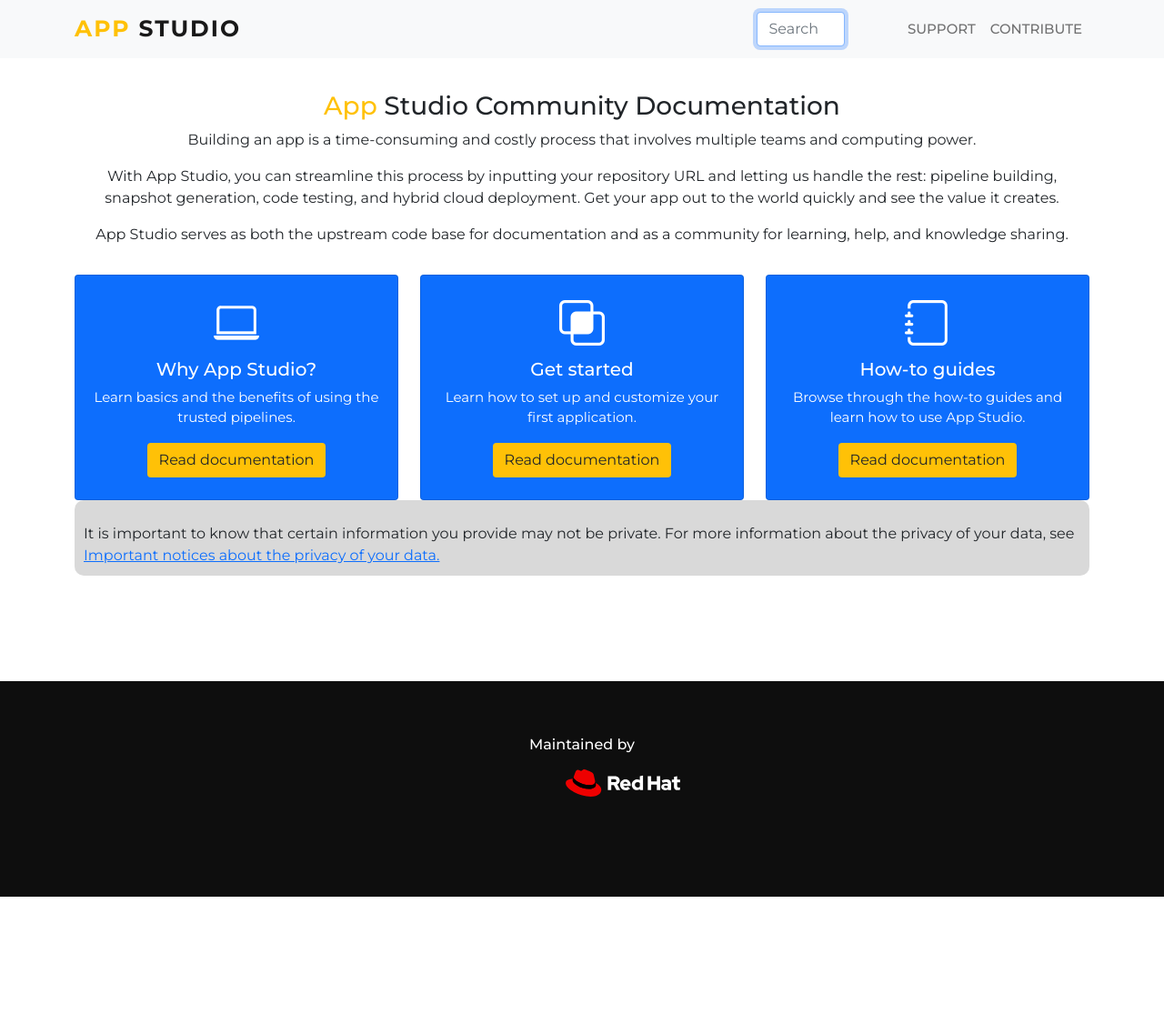
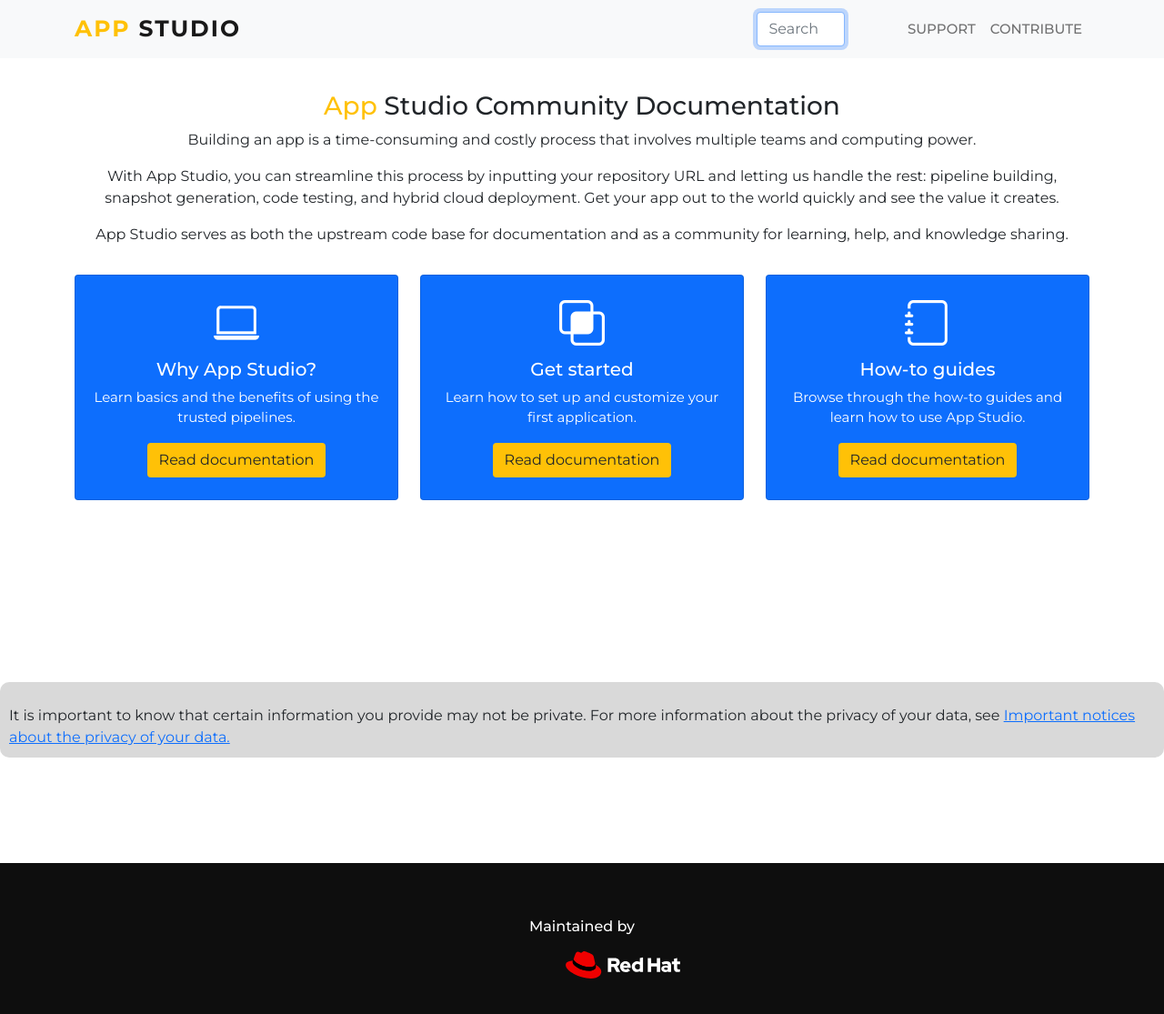
Before and after one commit to redhat-appstudio/appstudio.docs.ui.io, a Jekyll site: the page built from index.html, in a window 1280 px wide and 1186 px high. Shown: the top 1115 px of the window at 91% size. Built offline with Jekyll 4.4.1, drawn with Linux system fonts in a browser that asks for light colours; nearby versions of some CDN libraries.

Commit message:
Updated css

```diff
--- a/_layouts/default.html
+++ b/_layouts/default.html
@@ -44,20 +44,18 @@
 					{% include manual.html %}
 				</div>
 			</div>
-
-			<!-- Privacy statement Starts -->
-			<div class="row">
-				<div class="col-md-12">
-					{% include privacy.html %}
-				</div>
-			</div>
-			<!-- Privacy statement ends -->
-
 		</div>
 	</section>
 	<!-- Tiles section Ends -->
-
-
+	<section class="services section-padding" id="services">
+				<!-- Privacy statement Starts -->
+				<div class="row">
+					<div class="col-md-12">
+						{% include privacy.html %}
+					</div>
+				</div>
+				<!-- Privacy statement ends -->
+	</section>
 	<!-- footer starts -->
 	<footer class="main-footer">
 		{% include footer.html %}
```
